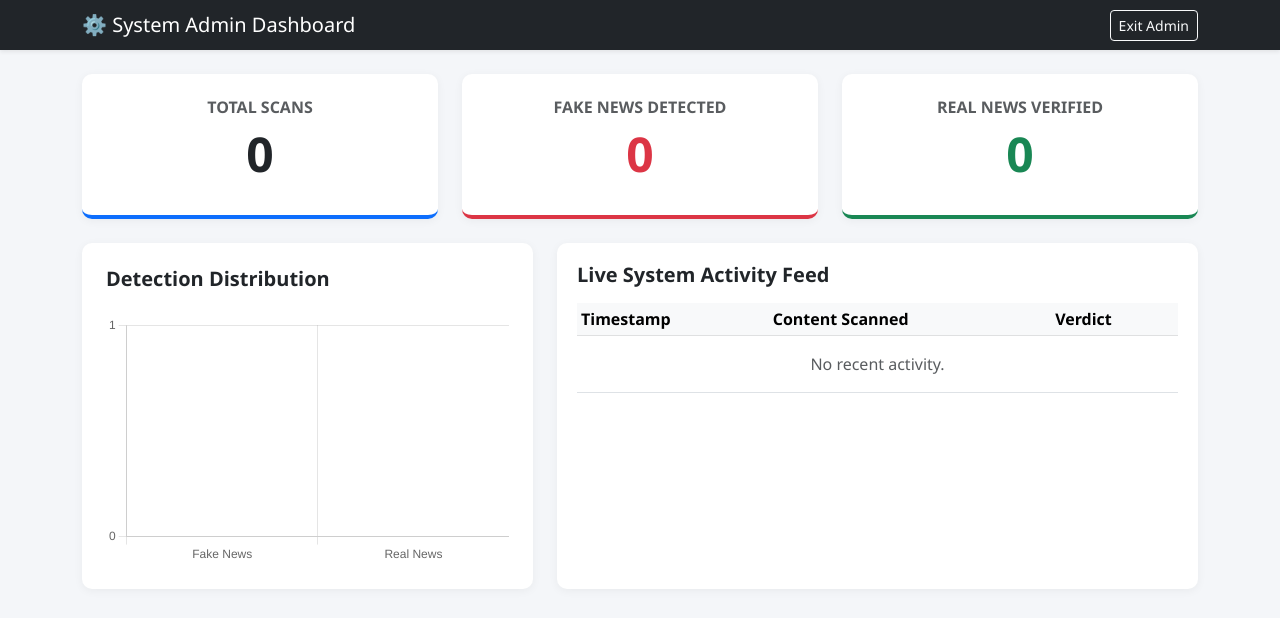
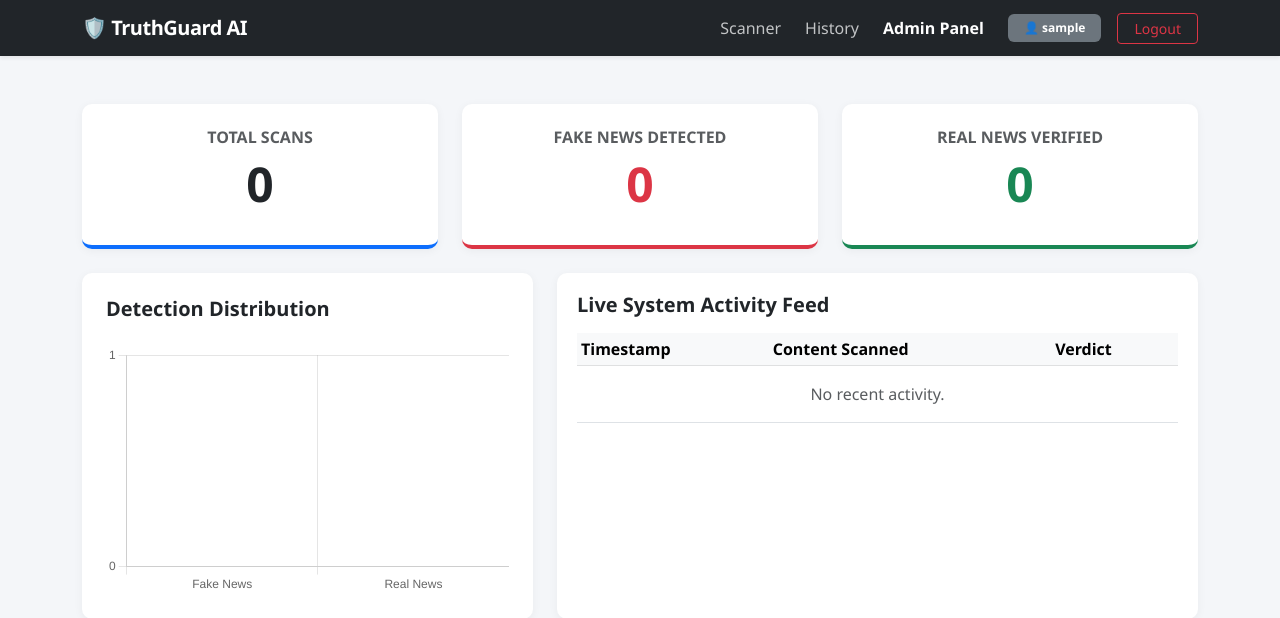
Before and after one commit to Omsaraiya/fake-news-detector, a Flask app: page /admin in a window 1280 px wide. Shown: the top 618 px of the page. Run offline with Flask 3, Linux system fonts and the light colour scheme; the visitor is signed in with stand-in values (Sample User, id 1).

Commit message:
style(ui): apply consistent navigation bar across all system pages

```diff
--- a/templates/admin.html
+++ b/templates/admin.html
@@ -4,13 +4,18 @@
 <head>
     <meta charset="UTF-8">
     <meta name="viewport" content="width=device-width, initial-scale=1.0">
-    <title>Admin Dashboard - Analytics</title>
+    <title>Admin Dashboard - TruthGuard AI</title>
     <link href="https://cdn.jsdelivr.net/npm/bootstrap@5.3.0/dist/css/bootstrap.min.css" rel="stylesheet">
     <script src="https://cdn.jsdelivr.net/npm/chart.js"></script>
     <style>
         body {
             background-color: #f4f6f9;
             font-family: 'Segoe UI', Tahoma, Geneva, Verdana, sans-serif;
+        }
+
+        .navbar-brand {
+            font-weight: 700;
+            letter-spacing: -0.5px;
         }
 
         .stat-card {
@@ -36,10 +41,33 @@
 </head>
 
 <body>
-    <nav class="navbar navbar-dark bg-dark mb-4 shadow-sm">
+    <nav class="navbar navbar-expand-lg navbar-dark bg-dark mb-5 shadow-sm">
         <div class="container">
-            <span class="navbar-brand mb-0 h1">⚙️ System Admin Dashboard</span>
-            <a href="/" class="btn btn-outline-light btn-sm">Exit Admin</a>
+            <a class="navbar-brand d-flex align-items-center gap-2" href="/">
+                <span>🛡️ TruthGuard AI</span>
+            </a>
+            <button class="navbar-toggler" type="button" data-bs-toggle="collapse" data-bs-target="#navbarNav">
+                <span class="navbar-toggler-icon"></span>
+            </button>
+            <div class="collapse navbar-collapse" id="navbarNav">
+                <ul class="navbar-nav ms-auto align-items-center gap-2">
+                    <li class="nav-item">
+                        <a class="nav-link text-light opacity-75" href="/">Scanner</a>
+                    </li>
+                    <li class="nav-item">
+                        <a class="nav-link text-light opacity-75" href="/history">History</a>
+                    </li>
+                    <li class="nav-item">
+                        <a class="nav-link active fw-semibold" href="/admin">Admin Panel</a>
+                    </li>
+                    <li class="nav-item ms-lg-2">
+                        <span class="badge bg-secondary px-3 py-2">👤 {{ session.username or 'Admin' }}</span>
+                    </li>
+                    <li class="nav-item ms-lg-2">
+                        <a href="/logout" class="btn btn-outline-danger btn-sm px-3">Logout</a>
+                    </li>
+                </ul>
+            </div>
         </div>
     </nav>
 
@@ -141,6 +169,7 @@
             }
         });
     </script>
+    <script src="https://cdn.jsdelivr.net/npm/bootstrap@5.3.0/dist/js/bootstrap.bundle.min.js"></script>
 </body>
 
 </html>
```
Also changed, not shown: templates/history.html (+39 -4 lines).
